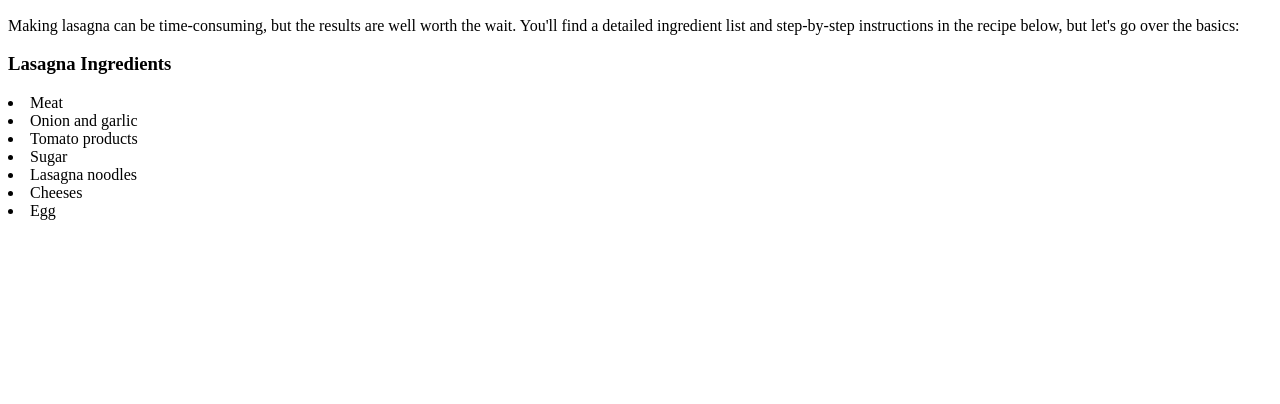
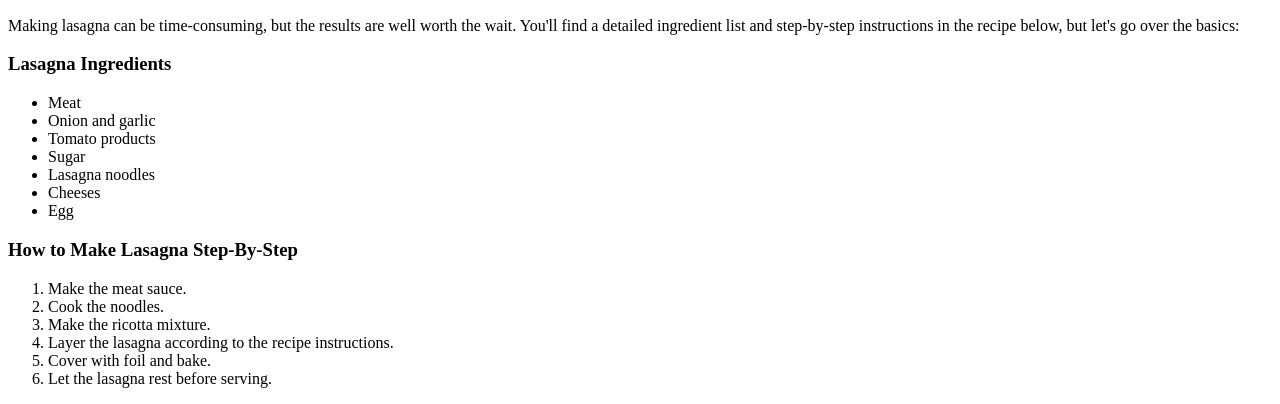
Before and after one commit to brunoarsieli/odin-recipes, a plain HTML site: page recipes/lasagna.html in a window 1280 px wide. Shown: the part 460-864 px from the top of the page. Before the commit the page ends 800 px from the top, so only its background shows below. Drawn offline with Linux system fonts and the light colour scheme.

Commit message:
add step-by-step list

```diff
--- a/recipes/lasagna.html
+++ b/recipes/lasagna.html
@@ -11,7 +11,7 @@
         <h2>How to Make Lasagna</h2>
         <p>Making lasagna can be time-consuming, but the results are well worth the wait. You'll find a detailed ingredient list and step-by-step instructions in the recipe below, but let's go over the basics: </p>
         <h3>Lasagna Ingredients</h3>
-        <un>
+        <ul>
             <li>Meat</li>
             <li>Onion and garlic</li>
             <li>Tomato products</li>
@@ -19,6 +19,15 @@
             <li>Lasagna noodles</li>
             <li>Cheeses</li>
             <li>Egg</li>
-        </un>
+        </ul>
+        <h3>How to Make Lasagna Step-By-Step</h3>
+        <ol>
+            <li>Make the meat sauce.</li>
+            <li>Cook the noodles.</li>
+            <li>Make the ricotta mixture.</li>
+            <li>Layer the lasagna according to the recipe instructions.</li>
+            <li>Cover with foil and bake.</li>
+            <li>Let the lasagna rest before serving.</li>
+        </ol>
     </body>
 </html>
```
